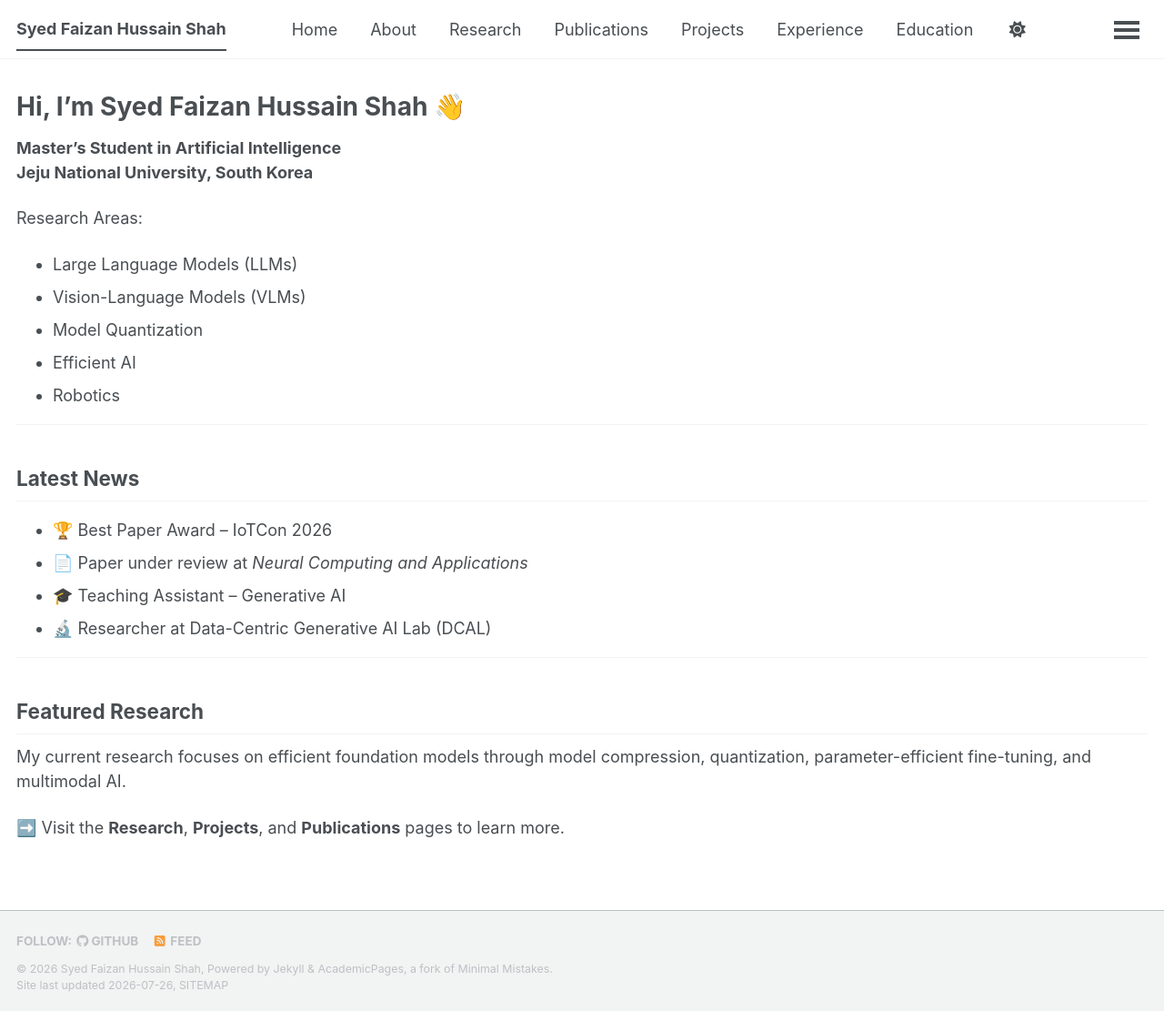
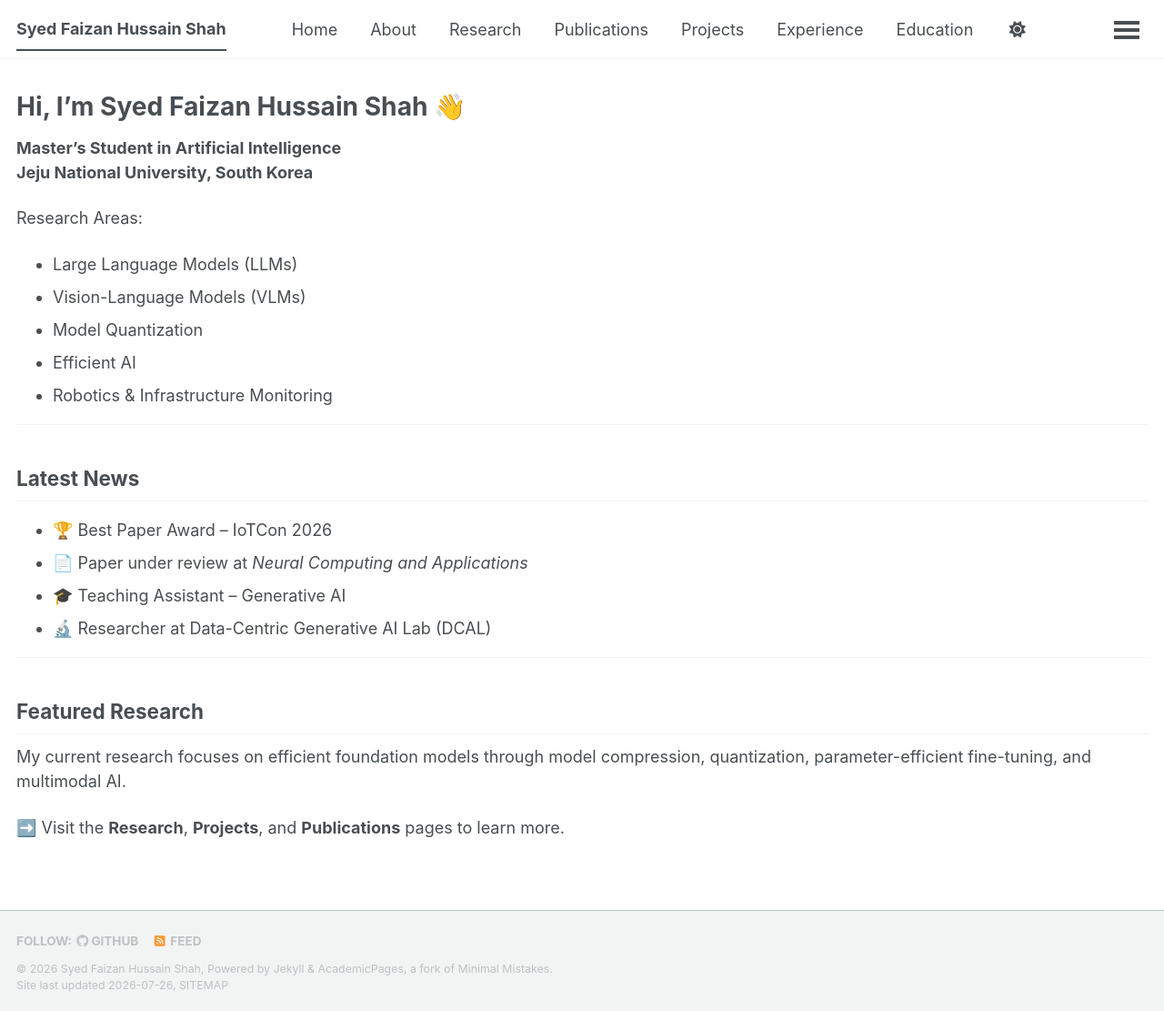
Before and after one commit to Fazi743/Fazi743.github.io, a Jekyll site: the page built from index.md, in a window 1280 px wide and 1111 px high. Shown: the whole window at 91% size. Built offline with Jekyll 4.4.1, drawn with Linux system fonts in a browser that asks for light colours; a style sheet for code colours, icons or effects is not loaded.

Commit message:
Update index.md

```diff
--- a/index.md
+++ b/index.md
@@ -15,7 +15,7 @@ Research Areas:
 - Vision-Language Models (VLMs)
 - Model Quantization
 - Efficient AI
-- Robotics
+- Robotics & Infrastructure Monitoring
 
 ---
 
```
